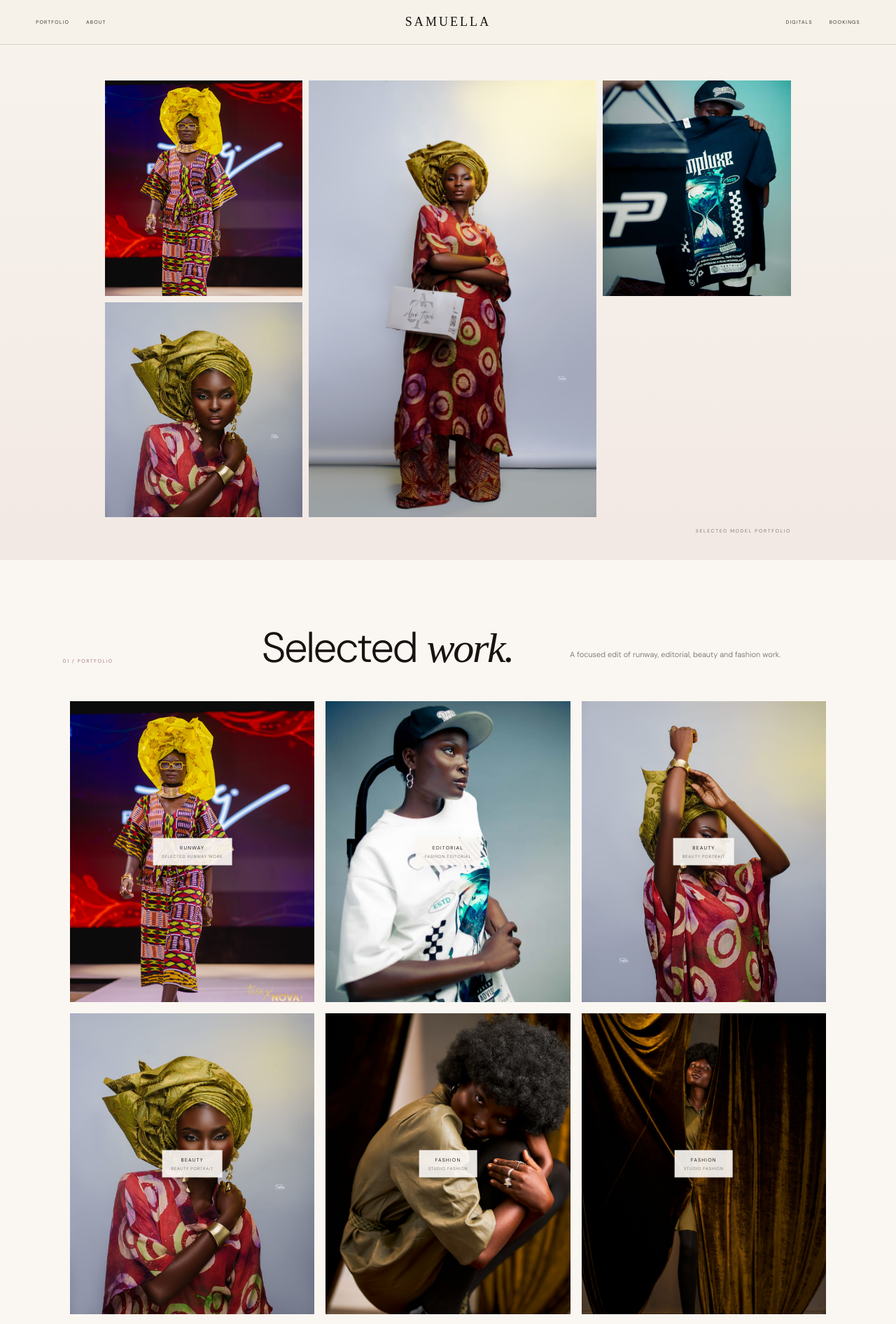
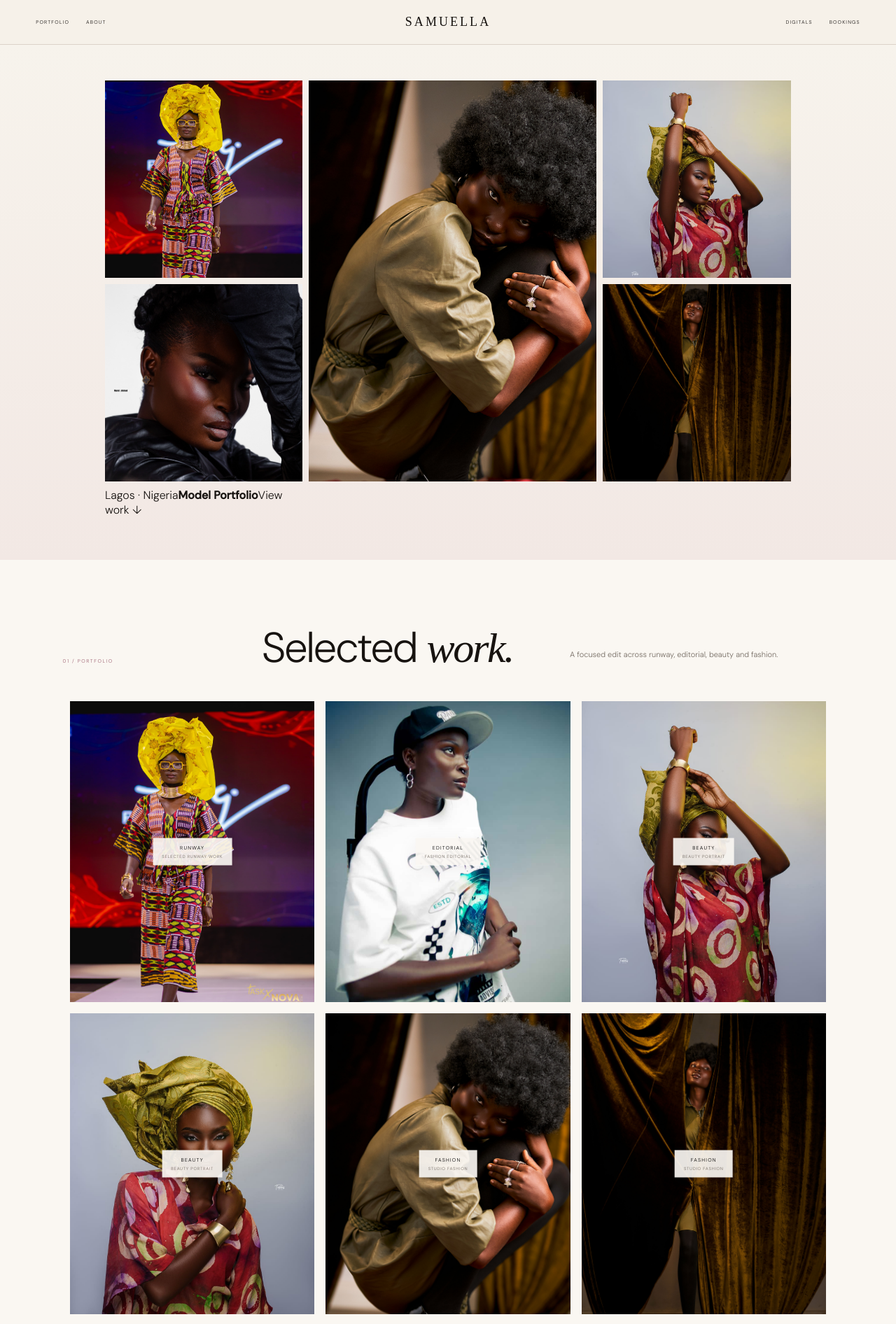
Before and after one commit to samuella-code/samuella-portfolio-model, a React (Vite) app: page / in a window 1280 px wide. Shown: the top 1892 px of the page at 70% size. Built offline with nearby package versions, Linux system fonts and the light colour scheme; a web font is replaced by a local one.

Commit message:
Polish opening intro and structured collage

```diff
--- a/src/main.jsx
+++ b/src/main.jsx
@@ -6,9 +6,10 @@ const stats=[['Height','175 cm'],['Bust','32 in'],['Waist','28 in'],['Hips','36
 
 const homeCollage=[
  {src:'/images/pics/IMG-20250713-WA0121.jpg',className:'home-a',alt:'Samuella runway portrait'},
- {src:'/images/pics/IMG-20250801-WA0152.jpg',className:'home-b',alt:'Samuella fashion portrait'},
- {src:'/images/pics/IMG-20251024-WA0329.jpg',className:'home-c',alt:'Samuella beauty portrait'},
- {src:'/images/pics/IMG-20250801-WA0155.jpg',className:'home-d',alt:'Samuella editorial portrait'}
+ {src:'/images/pics/I38A9558.jpg',className:'home-b',alt:'Samuella fashion editorial'},
+ {src:'/images/pics/IMG-20250801-WA0154.jpg',className:'home-c',alt:'Samuella beauty portrait'},
+ {src:'/images/pics/IMG_0944.JPG',className:'home-d',alt:'Samuella creative portrait'},
+ {src:'/images/pics/I38A9643.jpg',className:'home-e',alt:'Samuella studio fashion portrait'}
 ]
 
 const gallery=[
@@ -25,7 +26,7 @@ const gallery=[
 
 const chapters=[
  {title:'Runway',subtitle:'Shows & presentations',image:'/images/pics/IMG-20250713-WA0121.jpg'},
- {title:'Editorial',subtitle:'Fashion stories',image:'/images/pics/IMG-20251024-WA0331.jpg'},
+ {title:'Editorial',subtitle:'Fashion stories',image:'/images/pics/I38A9558.jpg'},
  {title:'Beauty',subtitle:'Portrait & beauty',image:'/images/pics/IMG-20250801-WA0154.jpg'}
 ]
 
@@ -43,61 +44,41 @@ function Photo({src,alt,className='',eager=false}){return <div className={`photo
 function App(){
  const [open,setOpen]=useState(null)
  const [intro,setIntro]=useState(true)
- useEffect(()=>{const timer=setTimeout(()=>setIntro(false),2200);return()=>clearTimeout(timer)},[])
- useEffect(()=>{if(intro)return;const els=document.querySelectorAll('[data-reveal]');const ob=new IntersectionObserver(es=>es.forEach(e=>{if(e.isIntersecting){e.target.classList.add('show');ob.unobserve(e.target)}}),{threshold:.1,rootMargin:'0px 0px -30px'});els.forEach(e=>ob.observe(e));return()=>ob.disconnect()},[intro])
- useEffect(()=>{const key=e=>e.key==='Escape'&&setOpen(null);addEventListener('keydown',key);return()=>removeEventListener('keydown',key)},[])
+ useEffect(()=>{const timer=setTimeout(()=>setIntro(false),1750);return()=>clearTimeout(timer)},[])
+ useEffect(()=>{if(intro)return;const els=document.querySelectorAll('[data-reveal]');const ob=new IntersectionObserver(es=>es.forEach(e=>{if(e.isIntersecting){e.target.classList.add('show');ob.unobserve(e.target)}}),{threshold:.08,rootMargin:'0px 0px -30px'});els.forEach(e=>ob.observe(e));return()=>ob.disconnect()},[intro])
+ useEffect(()=>{const key=e=>e.key==='Escape'&&setOpen(null);window.addEventListener('keydown',key);return()=>window.removeEventListener('keydown',key)},[])
 
  return <>
-  <div className={`intro-screen ${intro?'active':'leave'}`} aria-hidden={!intro}><div className="intro-lockup"><h1>Samuella</h1><p>MODEL · LAGOS</p></div></div>
+  <div className={`intro-screen ${intro?'active':'leave'}`} aria-hidden={!intro}>
+    <div className="intro-lockup"><h1>Samuella<span>.</span></h1><p>Lagos · Fashion model</p></div>
+  </div>
   <div className={`site ${intro?'site-wait':''}`}>
-   <header className="nav">
-    <div className="nav-left"><a href="#portfolio">Portfolio</a><a href="#about">About</a></div>
-    <a className="brand" href="#top">SAMUELLA</a>
-    <div className="nav-right"><a href="#digitals">Digitals</a><a href="#bookings">Bookings</a></div>
-   </header>
+   <header className="nav"><div className="nav-left"><a href="#portfolio">Portfolio</a><a href="#about">About</a></div><a className="brand" href="#top">SAMUELLA</a><div className="nav-right"><a href="#digitals">Digitals</a><a href="#bookings">Bookings</a></div></header>
    <main id="top">
     <section className="home-stage">
       <div className="home-collage" data-reveal>
-        {homeCollage.map((item,i)=><Photo key={item.src} src={item.src} alt={item.alt} className={item.className} eager={i<2}/>)}
-        <p className="collage-caption">SELECTED MODEL PORTFOLIO</p>
+        {homeCollage.map((item,i)=><Photo key={item.src} src={item.src} alt={item.alt} className={item.className} eager={i<3}/>)}
+        <div className="collage-meta"><span>Lagos · Nigeria</span><strong>Model Portfolio</strong><a href="#portfolio">View work ↓</a></div>
       </div>
     </section>
 
-    <section className="portfolio" id="portfolio">
-      <div className="section-title" data-reveal><p className="section-kicker">01 / PORTFOLIO</p><h2>Selected <em>work.</em></h2><p>A focused edit of runway, editorial, beauty and fashion work.</p></div>
-      <div className="portfolio-grid">{gallery.map((item,i)=><button className="portfolio-card" key={`${item.title}-${i}`} onClick={()=>setOpen(i)} data-reveal><Photo src={item.src} alt={`${item.title} — ${item.note}`}/><div className="card-label"><span>{item.title}</span><small>{item.note}</small></div></button>)}</div>
-    </section>
+    <section className="portfolio" id="portfolio"><div className="section-title" data-reveal><p className="section-kicker">01 / PORTFOLIO</p><h2>Selected <em>work.</em></h2><p>A focused edit across runway, editorial, beauty and fashion.</p></div><div className="portfolio-grid">{gallery.map((item,i)=><button className="portfolio-card" key={`${item.title}-${i}`} onClick={()=>setOpen(i)} data-reveal><Photo src={item.src} alt={`${item.title} — ${item.note}`}/><div className="card-label"><span>{item.title}</span><small>{item.note}</small></div></button>)}</div></section>
 
-    <section className="about" id="about">
-      <div className="about-inner" data-reveal>
-        <p className="section-kicker">02 / ABOUT</p>
-        <h2>Built for the frame.<br/><em>Ready for the brief.</em></h2>
-        <div className="about-copy"><p className="lead">Samuella is a Lagos-based fashion model with 2+ years of experience across runway, editorial, beauty and commercial work.</p><p>She brings a composed runway presence, expressive movement and a strong understanding of visual direction to every production. Comfortable in both still and motion-led work, she adapts quickly to creative briefs while keeping the garment, image and brand story at the centre of the performance.</p><p>Her portfolio spans fashion shows, editorials, beauty imagery, campaigns and commercial work, with a professional approach built around preparation, collaboration and consistency on set.</p></div>
-        <div className="about-tags"><span>Runway</span><span>Editorial</span><span>Beauty</span><span>Campaigns</span><span>Commercial / TVC</span></div>
-        <a className="book-link" href="#bookings">Booking enquiries ↗</a>
-      </div>
-    </section>
+    <section className="about" id="about"><div className="about-inner" data-reveal><p className="section-kicker">02 / ABOUT</p><h2>Built for the frame.<br/><em>Ready for the brief.</em></h2><div className="about-copy"><p className="lead">Samuella is a Lagos-based fashion model with 2+ years of experience across runway, editorial, beauty and commercial work.</p><p>She brings composed runway presence, expressive movement and a clear understanding of visual direction to every production. Comfortable in both still and motion-led work, she adapts quickly to creative briefs while keeping the garment, image and brand story at the centre of the performance.</p><p>Her portfolio spans fashion shows, editorials, beauty imagery, campaigns and commercial work, with a professional approach built around preparation, collaboration and consistency on set.</p></div><div className="about-tags"><span>Runway</span><span>Editorial</span><span>Beauty</span><span>Campaigns</span><span>Commercial / TVC</span></div><a className="book-link" href="#bookings">Booking enquiries ↗</a></div></section>
 
-    <section className="chapters">
-      <div className="section-title compact" data-reveal><p className="section-kicker">03 / PORTFOLIO CHAPTERS</p><h2>Explore by <em>mood.</em></h2></div>
-      <div className="chapter-grid">{chapters.map(item=><a href="#portfolio" className="chapter-card" key={item.title} data-reveal><Photo src={item.image} alt={`${item.title} portfolio`}/><div><strong>{item.title}</strong><small>{item.subtitle}</small></div></a>)}</div>
-    </section>
+    <section className="chapters"><div className="section-title compact" data-reveal><p className="section-kicker">03 / PORTFOLIO CHAPTERS</p><h2>Explore by <em>mood.</em></h2></div><div className="chapter-grid">{chapters.map(item=><a href="#portfolio" className="chapter-card" key={item.title} data-reveal><Photo src={item.image} alt={`${item.title} portfolio`}/><div><strong>{item.title}</strong><small>{item.subtitle}</small></div></a>)}</div></section>
 
-    <section className="digitals" id="digitals">
-      <div className="section-title compact" data-reveal><p className="section-kicker">04 / DIGITALS</p><h2>Clean. <em>Current.</em></h2></div>
-      <div className="digital-grid">{digitals.map(item=><figure key={item.src} data-reveal><Photo src={item.src} alt={`Samuella digital — ${item.label}`}/><figcaption>{item.label}</figcaption></figure>)}</div>
-      <div className="stats" data-reveal>{stats.map(([k,v])=><div key={k}><span>{k}</span><b>{v}</b></div>)}</div>
-    </section>
+    <section className="digitals" id="digitals"><div className="section-title compact" data-reveal><p className="section-kicker">04 / DIGITALS</p><h2>Clean. <em>Current.</em></h2></div><div className="digital-grid">{digitals.map(item=><figure key={item.src} data-reveal><Photo src={item.src} alt={`Samuella digital — ${item.label}`}/><figcaption>{item.label}</figcaption></figure>)}</div><div className="stats" data-reveal>{stats.map(([k,v])=><div key={k}><span>{k}</span><b>{v}</b></div>)}</div></section>
 
     <section className="experience" data-reveal><p className="section-kicker">05 / EXPERIENCE</p><div><h2>Selected credits.</h2><p className="credit-line">Lagos Fashion Week · BareFashion Evening · Nova Fashion Show</p><p className="label">BRANDS & COLLABORATIONS</p><p className="client-line">{clients.join(' · ')}</p></div></section>
 
     <section className="highlight" data-reveal><p className="section-kicker">06 / HIGHLIGHT</p><div><span>MISS MOTHERLAND NIGERIA 2025</span><h2>Best Runway <em>Model.</em></h2><p>Represented Cross River State at Miss Motherland Nigeria 2025 and received recognition as Best Runway Model.</p></div></section>
 
-    <section className="bookings" id="bookings"><div data-reveal><p className="section-kicker">07 / BOOKINGS</p><h2>Have a brief?<br/><em>Let’s work.</em></h2><p>Available for runway, editorials, campaigns, lookbooks, beauty, commercial/TVC work, fashion shows and selected creative collaborations.</p></div><div className="contact-cards" data-reveal><a href="mailto:ezeogesamuella@gmail.com"><small>DIRECT BOOKING</small><strong>Email</strong><span>ezeogesamuella@gmail.com</span><i>↗</i></a><a href="https://www.instagram.com/yourgirl_samuella/" target="_blank" rel="noreferrer"><small>PORTFOLIO & SOCIAL</small><strong>Instagram</strong><span>@yourgirl_samuella</span><i>↗</i></a></div></section>
+    <section className="bookings" id="bookings"><div data-reveal><p className="section-kicker">07 / BOOKINGS</p><h2>For castings, campaigns,<br/><em>editorials and runway.</em></h2><p>For availability, rates and project enquiries, contact Samuella directly by email or Instagram.</p></div><div className="contact-cards" data-reveal><a href="mailto:ezeogesamuella@gmail.com"><small>DIRECT BOOKING</small><strong>Email</strong><span>ezeogesamuella@gmail.com</span><i>↗</i></a><a href="https://www.instagram.com/yourgirl_samuella/" target="_blank" rel="noreferrer"><small>PORTFOLIO & SOCIAL</small><strong>Instagram</strong><span>@yourgirl_samuella</span><i>↗</i></a></div></section>
    </main>
    <footer><span>© {new Date().getFullYear()} SAMUELLA</span><span>LAGOS · NIGERIA</span><a href="#top">BACK TO TOP ↑</a></footer>
    {open!==null&&<div className="lightbox" onClick={()=>setOpen(null)}><button className="close" aria-label="Close">×</button><div className="lightbox-inner" onClick={e=>e.stopPropagation()}><Photo src={gallery[open].src} alt={gallery[open].title}/><p>{gallery[open].title} · {gallery[open].note}</p></div></div>}
   </div>
  </>
 }
-createRoot(document.getElementById('root')).render(<App/> )
+createRoot(document.getElementById('root')).render(<App/>)
```
